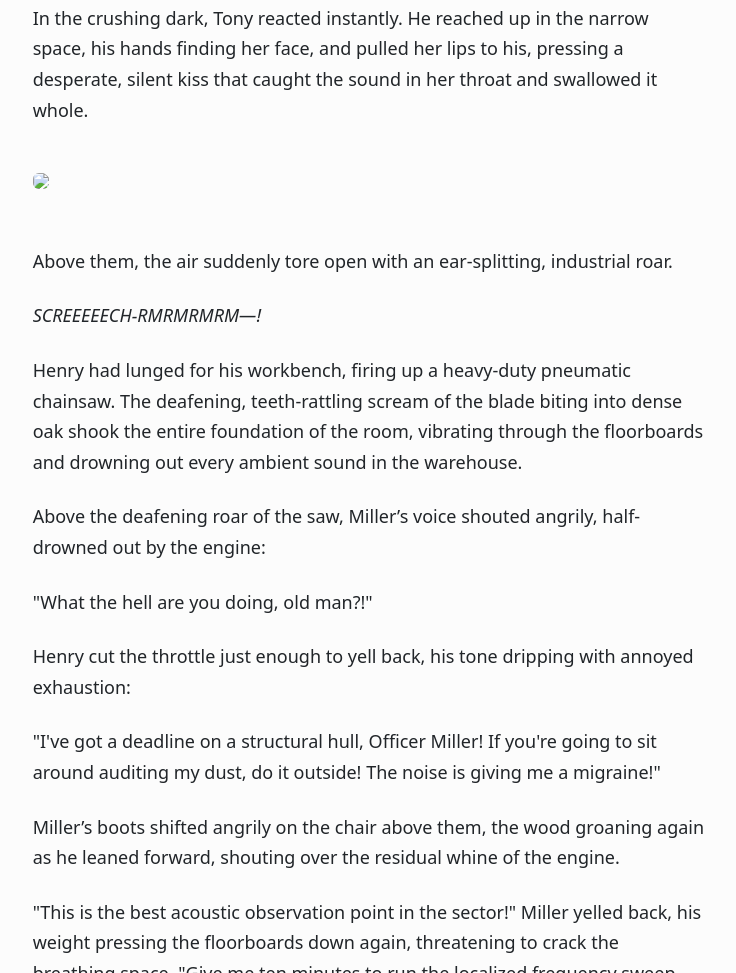
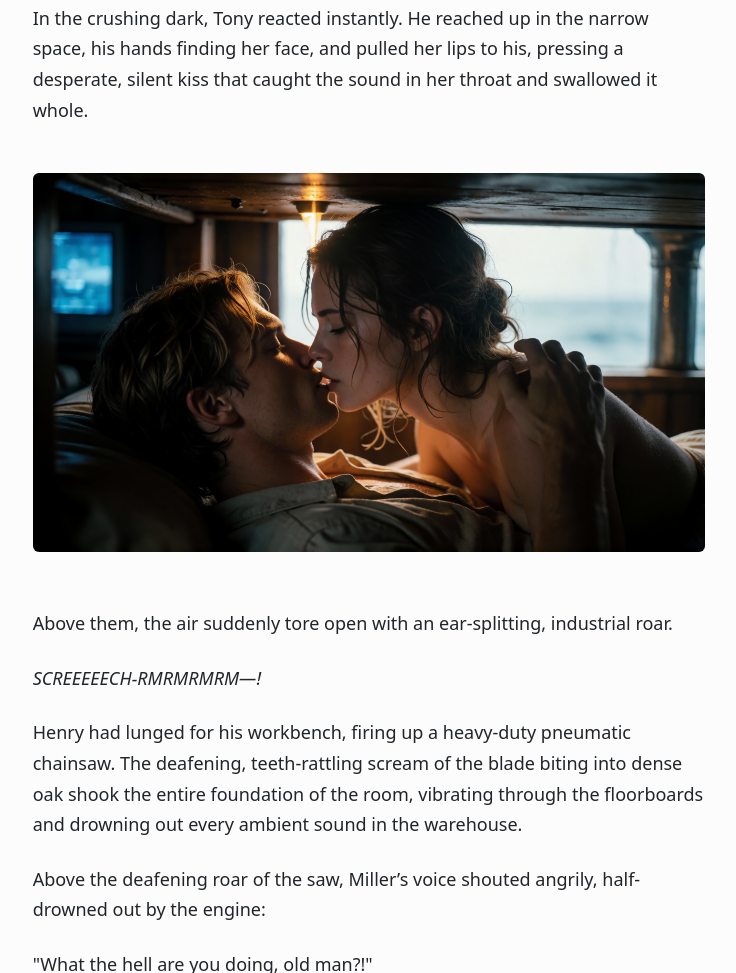
Before and after one commit to day-dreamer-sky/day-dreamer-sky.github.io, a plain HTML site: page n03/ch07.html in a window 1280 px wide. Shown: the part 3651-4624 px from the top of the page, without its empty margins (271-1007 px from the left). Drawn offline with Linux system fonts and the light colour scheme.

Commit message:
Update ch07.html

```diff
--- a/n03/ch07.html
+++ b/n03/ch07.html
@@ -67,7 +67,7 @@
 <p>In the crushing dark, Tony reacted instantly. He reached up in the narrow space, his hands finding her face, and pulled her lips to his, pressing a desperate, silent kiss that caught the sound in her throat and swallowed it whole.</p>
 
 <p>
-  <img src=image/ch07-comp02.png width="800">
+  <img src=image/comp02.png width="800">
 
 </p>
 <p>Above them, the air suddenly tore open with an ear-splitting, industrial roar.</p>
```
